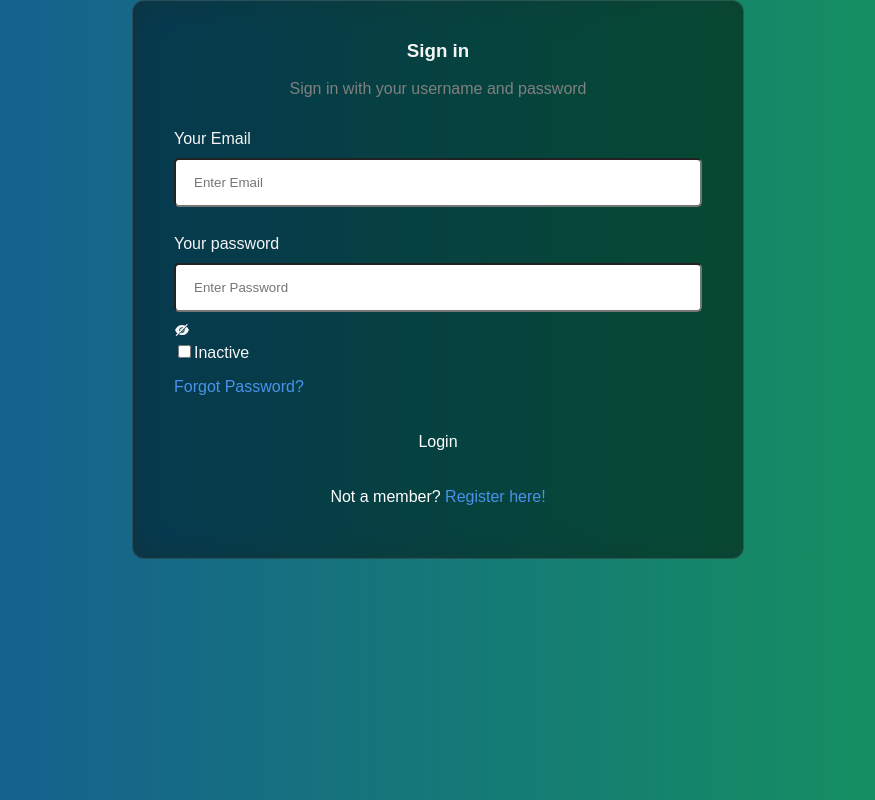
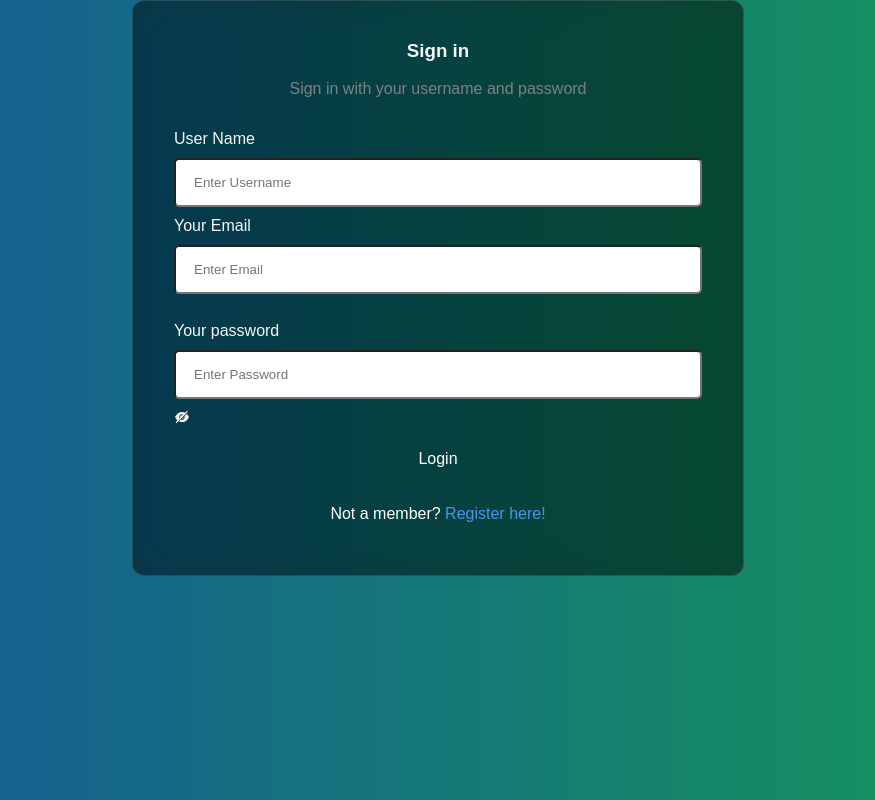
Before and after one commit to sayan-roni-96/react18-authentication, a React (Create React App) app: page /login in a window 1280 px wide. Shown: the whole page, without its empty margins (202-1077 px from the left). Built offline with nearby package versions, Linux system fonts and the light colour scheme.

Commit message:
login done

```diff
--- /dev/null
+++ b/src/config/index.js
@@ -0,0 +1 @@
+export const LoginBaseUrl = `${process.env.REACT_APP_USER_ONLINE_API}`;
--- a/src/pages/Login.js
+++ b/src/pages/Login.js
@@ -1,15 +1,17 @@
 import React, { useState } from 'react';
 import { ToastContainer, toast } from 'react-toastify';
 import 'react-toastify/dist/ReactToastify.css';
-import axios from 'axios';
 import './Login.css';
 import { AiFillEye, AiFillEyeInvisible } from 'react-icons/ai';
+import { Link } from 'react-router-dom';
+import axios from 'axios';
 
 // Import an SVG eye icon (you can use any SVG icon you prefer)
 //import EyeIcon from './eye-icon.svg';
 
 const Login = () => {
   const [isChecked, setIsChecked] = useState(false);
+  const [userName, setUserName] = useState('');
   const [email, setEmail] = useState('');
   const [password, setPassword] = useState('');
   const [error, setError] = useState('');
@@ -42,10 +44,13 @@ const Login = () => {
 
   const handleFormSubmit = (e) => {
     e.preventDefault();
+    console.log('api=>', `${process.env.REACT_APP_USER_ONLINE_API}/api/users`);
 
     let hasError = false;
-
-    if (email.trim() === '') {
+    if (userName == '' || userName.trim() == '') {
+      toast.error('Please fill in the username field.');
+      hasError = true;
+    } else if (email.trim() === '') {
       toast.error('Please fill in the email field.');
       hasError = true;
     } else if (!isEmailValid(email)) {
@@ -56,19 +61,21 @@ const Login = () => {
         'Please enter a valid password with at least 6 characters, one uppercase letter, one lowercase letter, one special character, and one digit.'
       );
       hasError = true;
-    } else if (!isChecked) {
-      toast.error('Please check the checkbox.');
-      hasError = true;
     }
 
     if (!hasError) {
-      const newData = {
+      const formFieldData = {
+        username: email,
         email: email,
         password: password,
-        status: isChecked ? 'active' : 'inactive',
       };
+
+      const userData = {
+        user: formFieldData,
+      };
+
       axios
-        .post(`${process.env.REACT_APP_BASE_URL}/users`, newData)
+        .post(`${process.env.REACT_APP_USER_ONLINE_API}/api/users`, userData)
         .then((resp) => {
           console.log('resp =>', resp);
           if (resp.status === 201) {
@@ -77,7 +84,6 @@ const Login = () => {
             localStorage.setItem('userdata', JSON.stringify(resp.data));
             setEmail('');
             setPassword('');
-            setIsChecked(false);
             window.location.reload();
           }
         })
@@ -104,6 +110,15 @@ const Login = () => {
           <p>Sign in with your username and password</p>
         </div>
         <div className="mainContainer">
+          <label htmlFor="username">User Name</label>
+          <input
+            type="text"
+            placeholder="Enter Username"
+            name="username"
+            value={userName}
+            onChange={(e) => setUserName(e.target.value)}
+          />
+          <br />
           <label htmlFor="email">Your Email</label>
           <input
             type="text"
@@ -132,24 +147,11 @@ const Login = () => {
             </span>
             {/* Add the SVG eye icon here */}
           </div>
-          <label>
-            <input
-              type="checkbox"
-              checked={isChecked}
-              onChange={handleCheckboxChange}
-              name="remember"
-            />
-            {isChecked ? 'Active' : 'Inactive'}
-          </label>
-          <div className="subcontainer">
-            <p className="forgotpsd">
-              <a href="#">Forgot Password?</a>
-            </p>
-          </div>
+
           {error && <p className="error">{error}</p>}
           <button type="submit">Login</button>
           <p className="register">
-            Not a member? <a href="#">Register here!</a>
+            Not a member? <Link href="#">Register here!</Link>
           </p>
         </div>
       </form>
```
Also changed, not shown: 1 other file (tests, documents, lock files or other folders).
